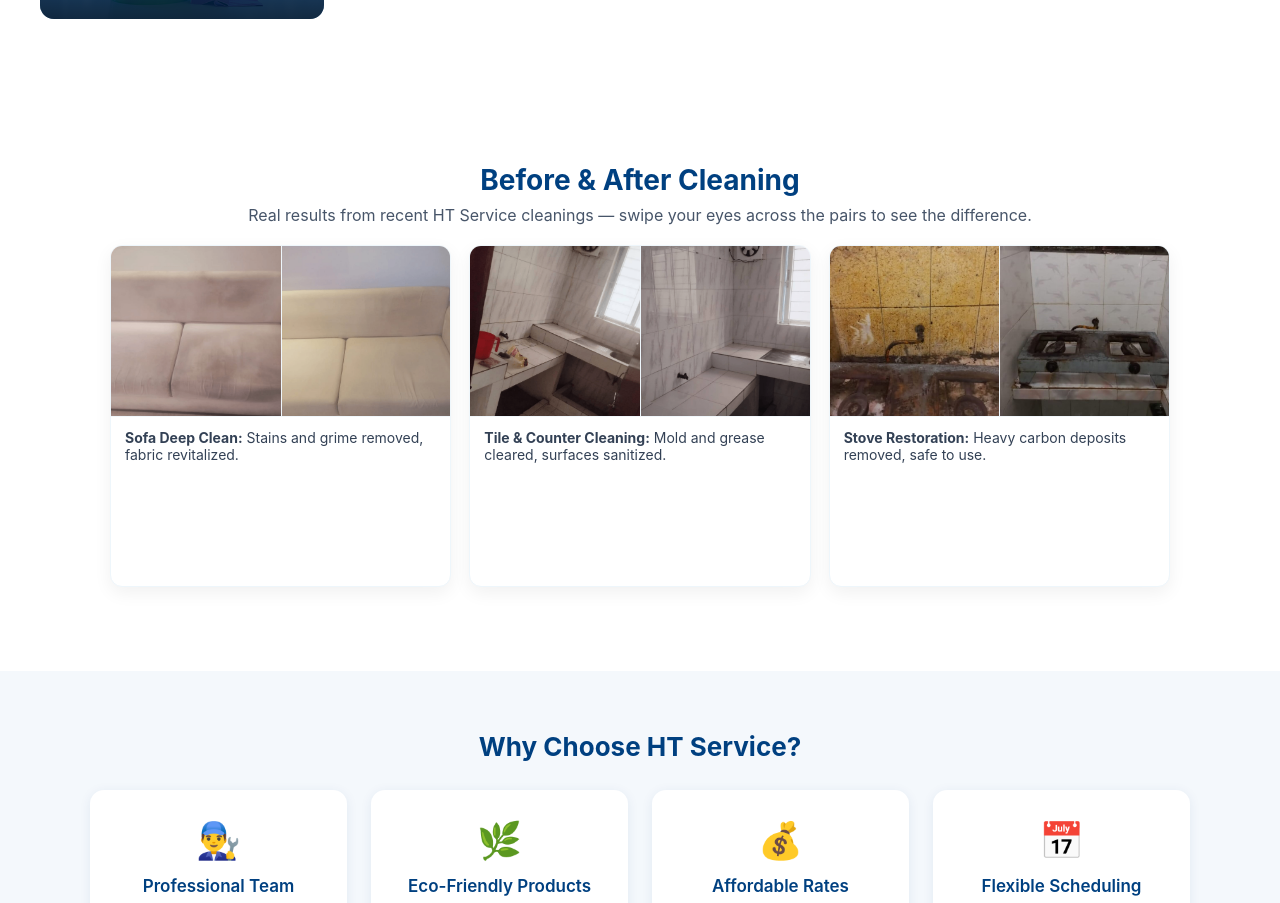
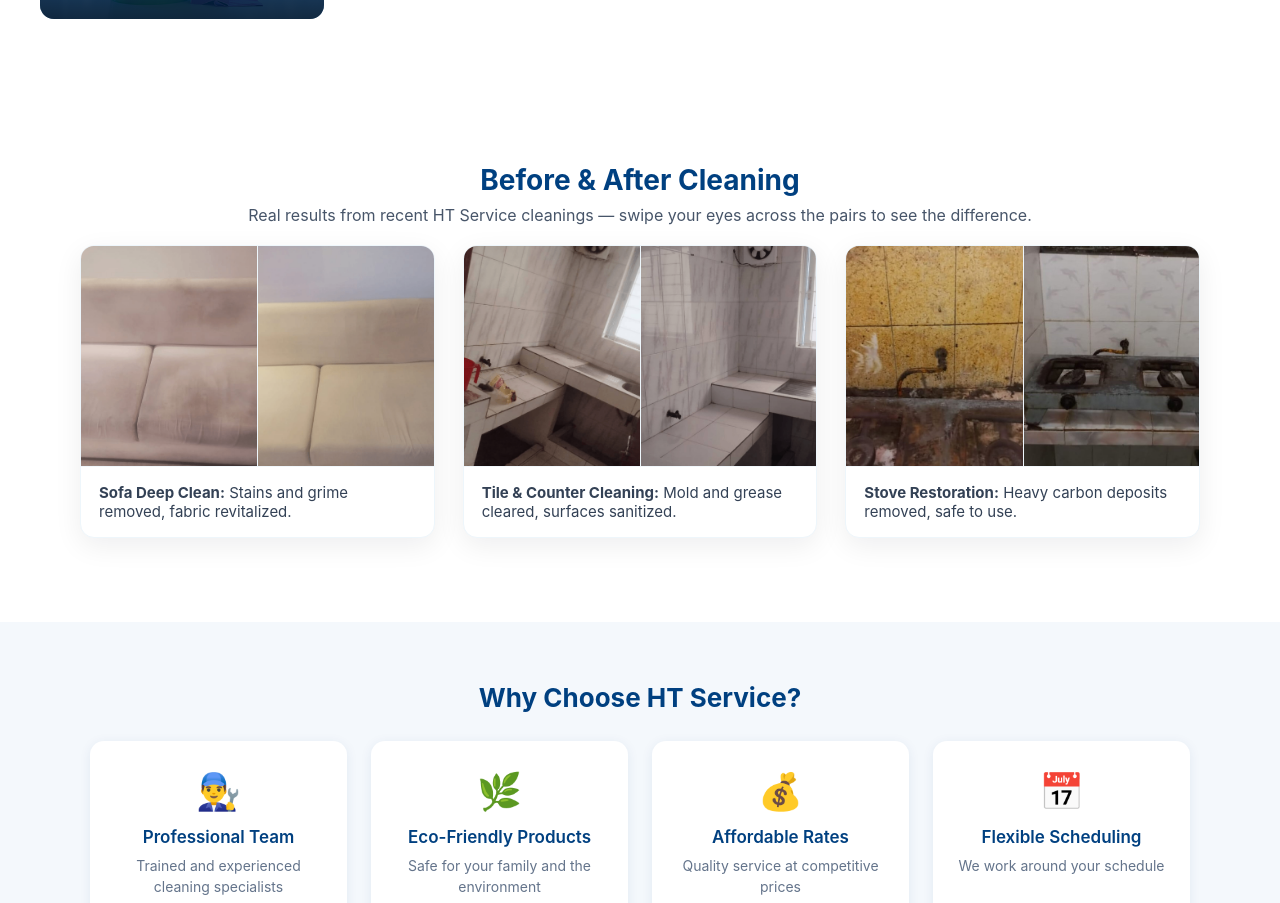
Before and after one commit to RetroRabiul/HTService, a Next.js app: page / in a window 1280 px wide. Shown: the part 1240-2143 px from the top of the page. Built offline with nearby package versions, Linux system fonts and the light colour scheme.

Commit message:
Increase before/after gallery size and spacing to match Home styling

```diff
--- a/styles/News.module.css
+++ b/styles/News.module.css
@@ -131,9 +131,9 @@
 
 /* ── Before & After Gallery ───────────────── */
 .beforeAfterSection {
-  max-width: 1100px;
-  margin: 48px auto;
-  padding: 36px 20px;
+  max-width: 1200px;
+  margin: 24px auto;
+  padding: 60px 40px;
 }
 
 .sectionTitle {
@@ -153,23 +153,23 @@
 .beforeAfterGrid {
   display: grid;
   grid-template-columns: repeat(3, 1fr);
-  gap: 18px;
+  gap: 28px;
 }
 
 .beforeAfterCard {
   background: white;
-  border-radius: 12px;
+  border-radius: 14px;
   overflow: hidden;
-  box-shadow: 0 6px 18px rgba(2,6,23,0.06);
+  box-shadow: 0 8px 28px rgba(2,6,23,0.07);
   border: 1px solid #eef6fb;
   display: grid;
-  grid-template-rows: 1fr 1fr auto;
+  grid-template-rows: 1fr auto;
 }
 
 .beforeAfterImageWrap {
   position: relative;
   width: 100%;
-  height: 170px;
+  height: 220px;
 }
 
 .pairImages {
@@ -190,8 +190,8 @@
 }
 
 .beforeAfterCaption {
-  padding: 12px 14px;
-  font-size: 14px;
+  padding: 16px 18px;
+  font-size: 15px;
   color: #334155;
   border-top: 1px solid #f1f7fb;
 }
@@ -200,14 +200,14 @@
   .beforeAfterGrid {
     grid-template-columns: repeat(2, 1fr);
   }
-  .beforeAfterImageWrap { height: 160px; }
+  .beforeAfterImageWrap { height: 200px; }
 }
 
 @media (max-width: 640px) {
   .beforeAfterGrid {
     grid-template-columns: 1fr;
   }
-  .beforeAfterImageWrap { height: 220px; }
+  .beforeAfterImageWrap { height: 240px; }
 }
 
 /* ── Mobile (≤640px) ────────────────────── */
```
